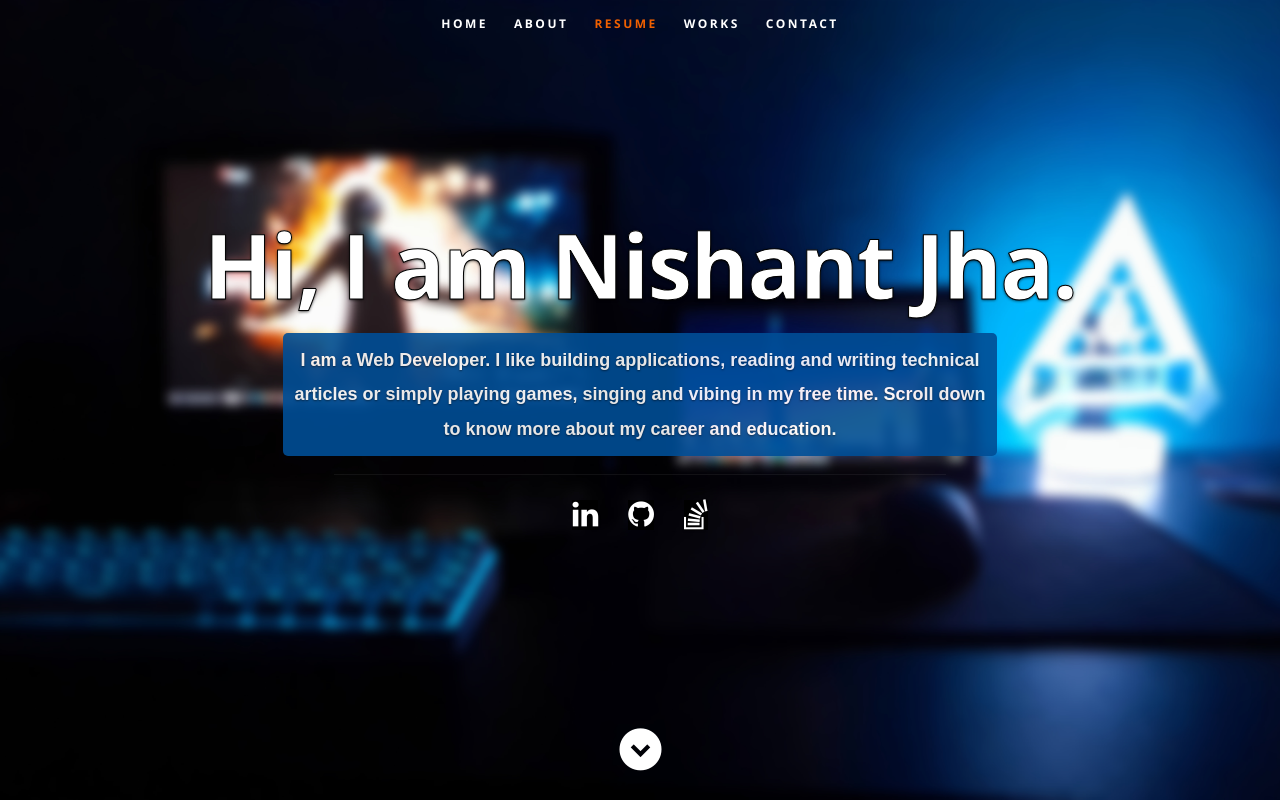
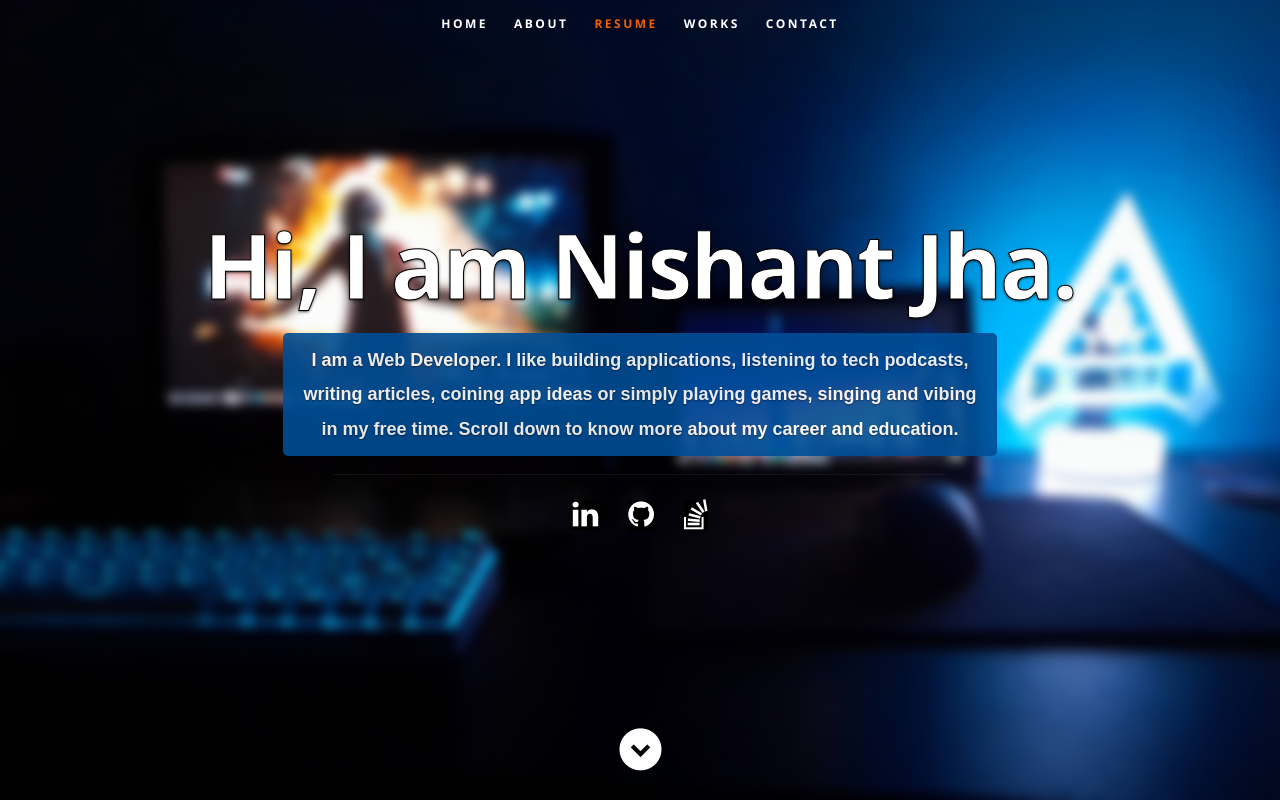
Before and after one commit to NKJ-C4/folio, a React (Create React App) app: page / in a window 1280 px wide. Shown: the top 800 px of the page. Built offline with nearby package versions, Linux system fonts and the light colour scheme.

Commit message:
Footer added, description changed

```diff
--- a/src/components/ContactUs.js
+++ b/src/components/ContactUs.js
@@ -22,6 +22,13 @@ export default class ContactUs extends Component {
               </div>
             </aside>
           </div>
+          <div className="row section-head">
+            <div className="ten columns">
+              <p className="lead">
+              PS: I have many app ideas written with me, so you're most welcome if you want to collaborate.
+              </p>
+            </div>
+          </div>
         </section>
         );
   }
--- a/src/components/Footer.js
+++ b/src/components/Footer.js
@@ -23,6 +23,7 @@ export default class Footer extends Component {
         </div>
         <div id="go-top"><a className="smoothscroll" title="Back to Top" href="#home"><i className="icon-up-open" /></a></div>
       </div>
+    <div className='footer-creds'>Built using React by <a href={resumeData.linkedinId} target='_blank'>Nishant</a></div>
     </footer>
     );
   }
--- a/src/resumeData.js
+++ b/src/resumeData.js
@@ -4,7 +4,7 @@ let resumeData = {
     "role": "Web Developer",
     "linkedinId":"https://www.linkedin.com/in/nkjnishant/",
     "resumeLink": "https://drive.google.com/file/d/1HgwBsl1EnmAxhxFseZT3Qm5sNaAejtXA/view?usp=drive_link",
-    "roleDescription": "I like building applications, reading and writing technical articles or simply playing games, singing and vibing in my free time.",
+    "roleDescription": "I like building applications, listening to tech podcasts, writing articles, coining app ideas or simply playing games, singing and vibing in my free time.",
     "socialLinks":[
         {
           "name":"linkedin",
```
